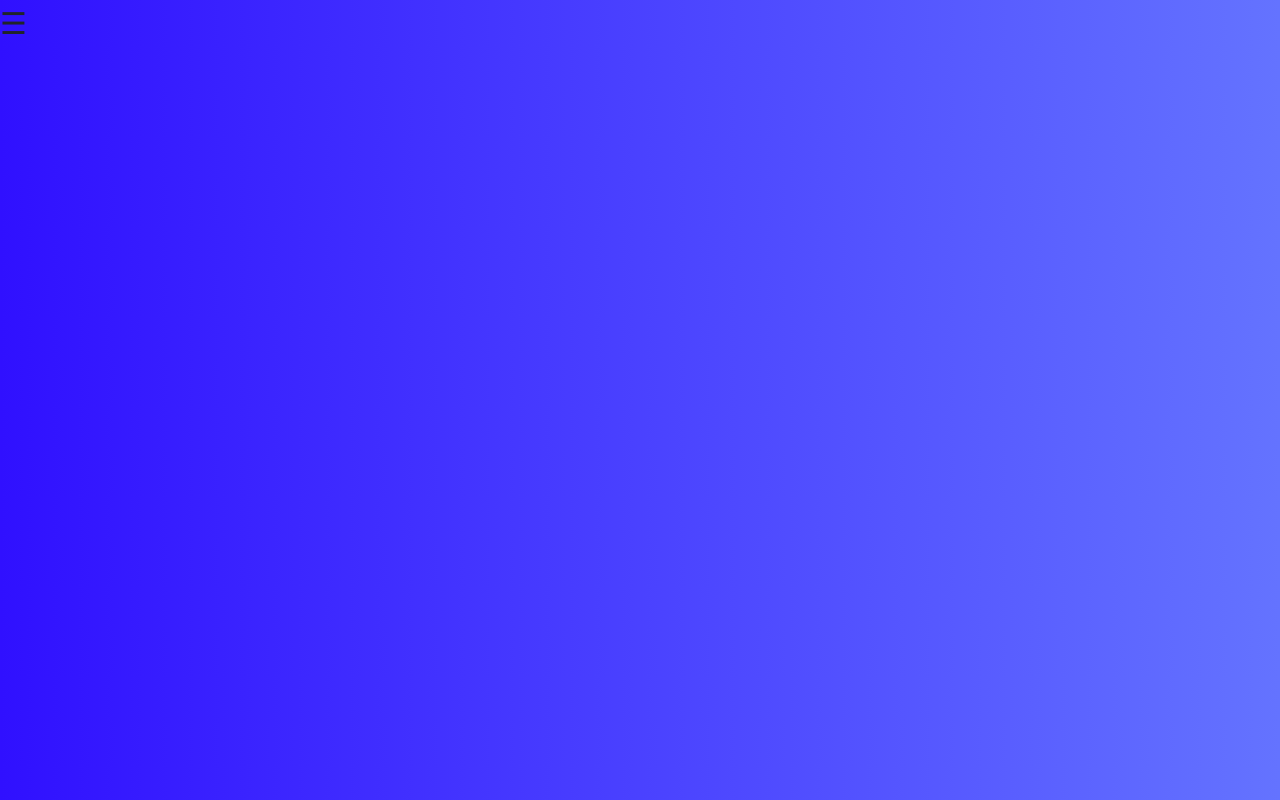
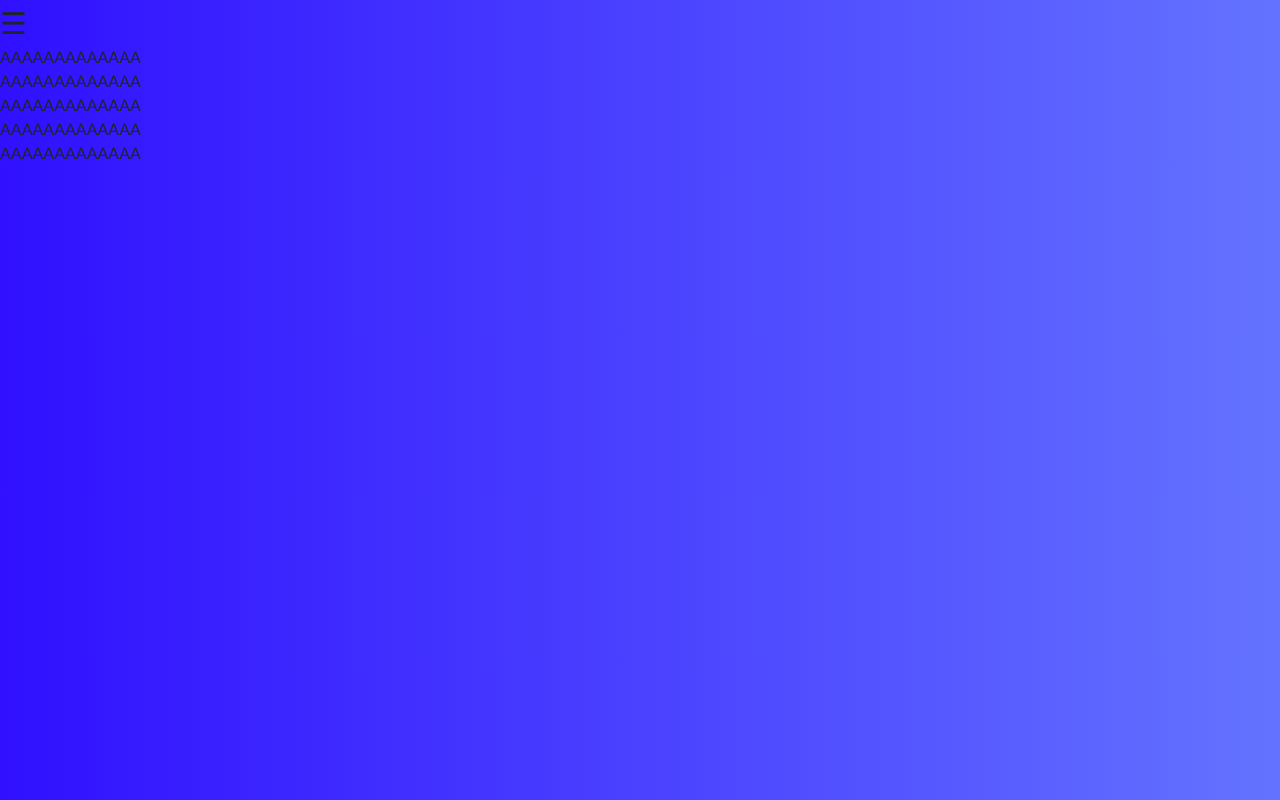
Before and after one commit to birane906/AWI, a React (Create React App) app in the folder client/: page /dashboard/festivals in a window 1280 px wide. Built offline with nearby package versions, Linux system fonts and the light colour scheme.

Commit message:
component festivals & festival added

```diff
--- a/client/src/App.js
+++ b/client/src/App.js
@@ -5,6 +5,7 @@ import './App.css';
 import Login from "./components/login/Login"
 import Dashboard from "./components/dashboard/Dashboard"
 import TestComponent from "./components/dashboard/TestComponent"
+import Festivals from "./components/festival/Festivals"
 
 const App = () => {
     return (
@@ -20,6 +21,7 @@ const App = () => {
                         <TestComponent title="Hi" path="/dashboard/hi"/>
                         <TestComponent title="Hello" path="/dashboard/hello"/>
                         <TestComponent title="Sup" path="/dashboard/sup"/>
+                        <Festivals title="festivals" path="/dashboard/festivals"/>
                     </Dashboard>
                 }/>
             </Router>
--- a/client/src/components/dashboard/Dashboard.js
+++ b/client/src/components/dashboard/Dashboard.js
@@ -1,9 +1,7 @@
 import { React, useState } from 'react';
 import { Route } from 'react-router';
 import { Link } from 'react-router-dom';
-import "./festival"
 import "./Dashboard.css"
-import festival from './festival';
 
 const Dashboard = (props) => {
 
--- a/client/src/components/dashboard/festival.js
+++ /dev/null
@@ -1,12 +0,0 @@
-import React from 'react';
-
-const festival = (props) => {
-    return (
-        <div>
-            <h1>{props.title}</h1>
-            <h2>MAAAAAAAAAAAAAAAAAAAAAA</h2>
-        </div>
-    );
-};
-
-export default festival;
--- /dev/null
+++ b/client/src/components/festival/Festival.js
@@ -0,0 +1,11 @@
+import React from 'react'
+
+function Festival() {
+    return (
+        <div>
+          AAAAAAAAAAAAA
+        </div>
+    )
+}
+
+export default Festival
--- /dev/null
+++ b/client/src/components/festival/Festivals.js
@@ -0,0 +1,17 @@
+import React from 'react'
+import Festival from './Festival'
+
+
+function Festivals(props) {
+    return (
+        <div>
+            <Festival/>
+            <Festival/>
+            <Festival/>
+            <Festival/>
+            <Festival/>
+        </div>
+    )
+}
+
+export default Festivals
```
Also changed, not shown: client/src/components/dashboard/festivalList.js (deleted).
